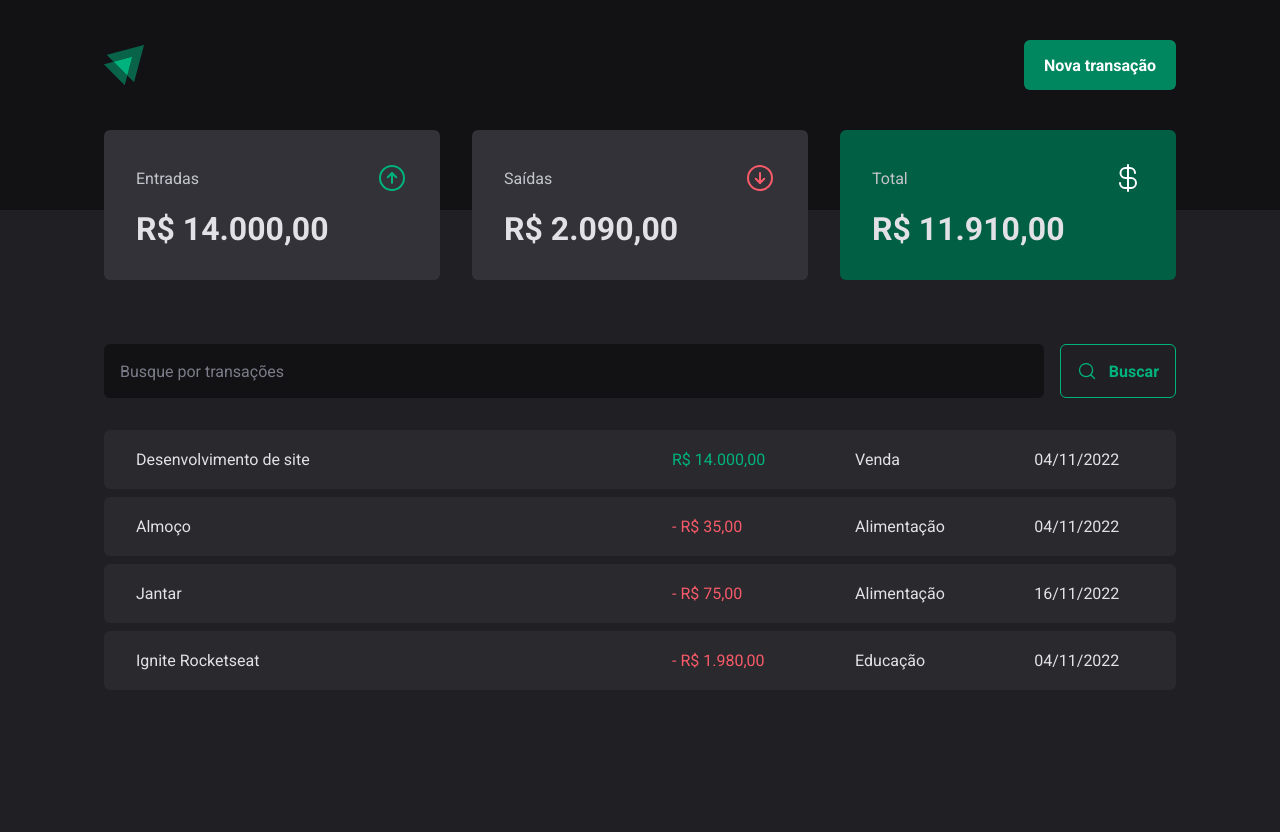
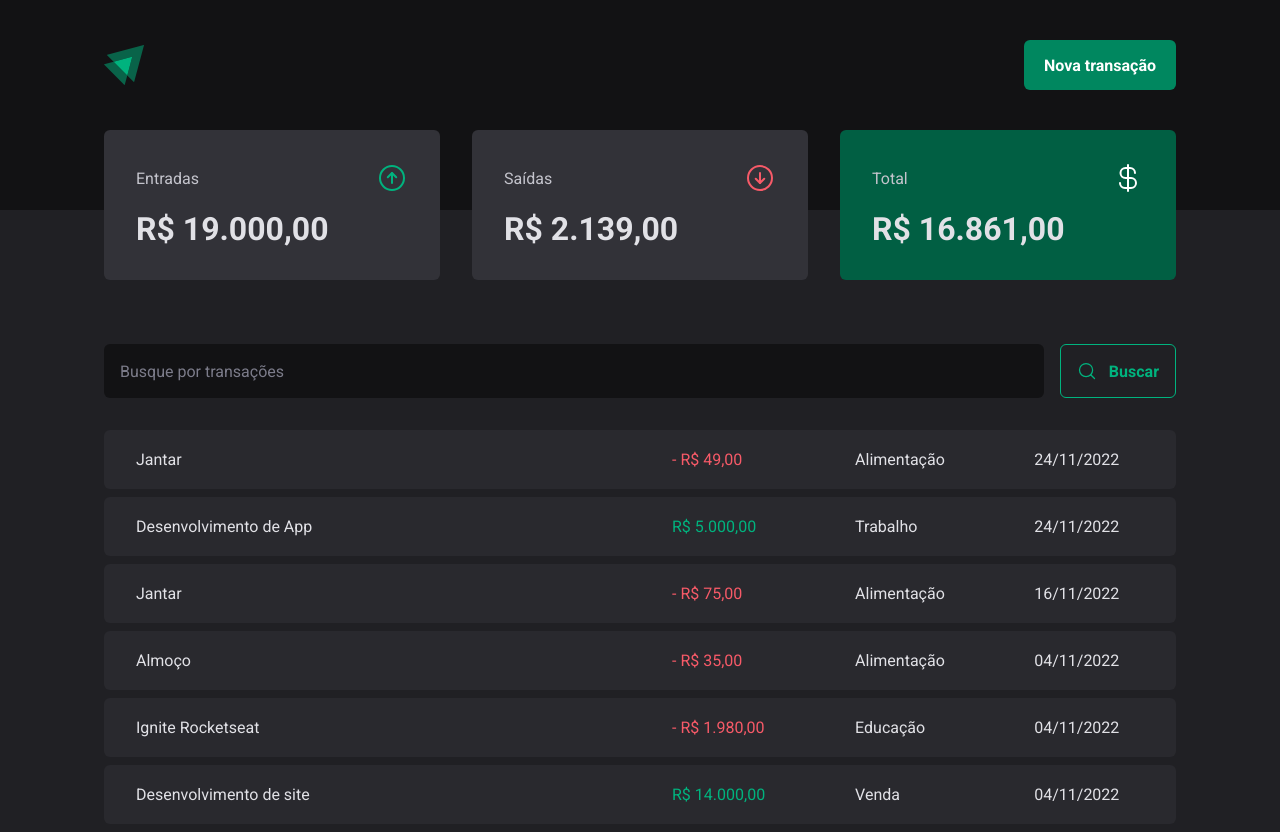
Before and after one commit to luizsaulo/MD-03, a React (Vite) app: page / in a window 1280 px wide. Before the commit the page ends 800 px from the top, so only its background shows below. Built offline with nearby package versions, Linux system fonts and the light colour scheme; data requests are answered from the project's data file.

Commit message:
creating new transactions rendering on the screen

```diff
--- a/server.json
+++ b/server.json
@@ -31,6 +31,22 @@
       "category": "Educação",
       "price": 1980,
       "createdAt": "2022-11-04T22:15:01.376Z"
+    },
+    {
+      "description": "Desenvolvimento de App",
+      "price": 5000,
+      "category": "Trabalho",
+      "type": "income",
+      "createdAt": "2022-11-24T22:43:59.931Z",
+      "id": 5
+    },
+    {
+      "description": "Jantar",
+      "price": 49,
+      "category": "Alimentação",
+      "type": "outcome",
+      "createdAt": "2022-11-24T23:07:43.214Z",
+      "id": 6
     }
   ]
 }
--- a/src/components/NewTransactionModal/index.tsx
+++ b/src/components/NewTransactionModal/index.tsx
@@ -1,8 +1,10 @@
 import { zodResolver } from "@hookform/resolvers/zod";
 import * as Dialog from "@radix-ui/react-dialog";
 import { ArrowCircleDown, ArrowCircleUp, X } from "phosphor-react";
+import { useContext } from "react";
 import { Controller, useForm } from "react-hook-form";
 import * as z from "zod";
+import { TransactionsContext } from "../../contexts/TransactionsContext";
 
 import {
   CloseButton,
@@ -22,18 +24,29 @@
 type NewTransactionFormInputs = z.infer<typeof newTransactionFormSchema>;
 
 export function NewTransactionModal() {
+  const { createTransaction } = useContext(TransactionsContext);
+
   const {
     control,
     register,
     handleSubmit,
     formState: { isSubmitting },
+    reset,
   } = useForm<NewTransactionFormInputs>({
     resolver: zodResolver(newTransactionFormSchema),
   });
 
   async function handleCreateNewTransaction(data: NewTransactionFormInputs) {
-    await new Promise((resolve) => setTimeout(resolve, 2000));
-    console.log(data);
+    const { description, price, category, type } = data;
+
+    await createTransaction({
+      description,
+      price,
+      category,
+      type,
+    });
+
+    reset();
   }
 
   return (
--- a/src/contexts/TransactionsContext.tsx
+++ b/src/contexts/TransactionsContext.tsx
@@ -10,9 +10,16 @@
   createdAt: string;
 }
 
+interface CreateTransactionInput {
+  description: string;
+  price: number;
+  category: string;
+  type: "income" | "outcome";
+}
 interface TransactionContextType {
   transactions: Transaction[];
   fetchTransactions: (query?: string) => Promise<void>;
+  createTransaction: (data: CreateTransactionInput) => Promise<void>;
 }
 
 interface TransactionsProviderProps {
@@ -27,6 +34,8 @@
   async function fetchTransactions(query?: string) {
     const response = await api.get("transactions", {
       params: {
+        _sort: "createdAt",
+        _order: "desc",
         q: query,
       },
     });
@@ -34,12 +43,27 @@
     setTransactions(response.data);
   }
 
+  async function createTransaction(data: CreateTransactionInput) {
+    const { description, price, category, type } = data;
+    const response = await api.post("transactions", {
+      description,
+      price,
+      category,
+      type,
+      createdAt: new Date(),
+    });
+
+    setTransactions((state) => [response.data, ...state]);
+  }
+
   useEffect(() => {
     fetchTransactions();
   }, []);
 
   return (
-    <TransactionsContext.Provider value={{ transactions, fetchTransactions }}>
+    <TransactionsContext.Provider
+      value={{ transactions, fetchTransactions, createTransaction }}
+    >
       {children}
     </TransactionsContext.Provider>
   );
```
